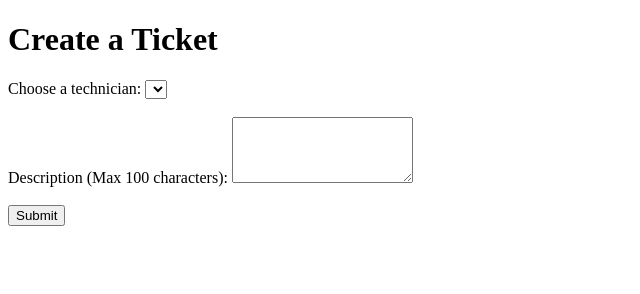
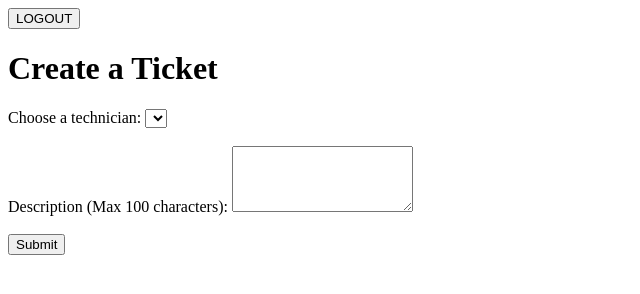
Before and after one commit to mariamoreno-source/it_task_logger, a website: page client/client_dashboard.html in a window 1280 px wide. Shown: the whole page, without its empty margins (0-640 px from the left). Drawn offline with Linux system fonts and the light colour scheme; no server answers; files whose address does not match are found by name.

Commit message:
Added LOGOUt button

```diff
--- a/client/client_dashboard.html
+++ b/client/client_dashboard.html
@@ -8,6 +8,7 @@
 </head>
 <body>
   <form method="POST" action="/systemlog" id="client_form">
+    <button onClick="deleteAllCookies()" id="logout">LOGOUT</button>
     <h1>Create a Ticket</h1>
     <!-- Technician should contain First, Last name and UserID -->
     <label for="technicians">Choose a technician: </label>
--- a/static/client_fetch.js
+++ b/static/client_fetch.js
@@ -108,3 +108,17 @@ function fetchTickets() {
 }
 
 fetchTickets();
+
+// For logout button
+function deleteAllCookies() {
+  var cookies = document.cookie.split(';');
+
+  for (var i = 0; i < cookies.length; i++) {
+    var cookie = cookies[i];
+    var eqPos = cookie.indexOf('=');
+    var name = eqPos > -1 ? cookie.substr(0, eqPos) : cookie;
+    document.cookie = name + '=;expires=Thu, 01 Jan 1970 00:00:00 GMT';
+  }
+
+  window.location.replace('http://localhost:7000/login');
+}
```
Also changed, not shown: client/index.html (+1 -0 lines), static/fetch.js (+16 -2 lines).
